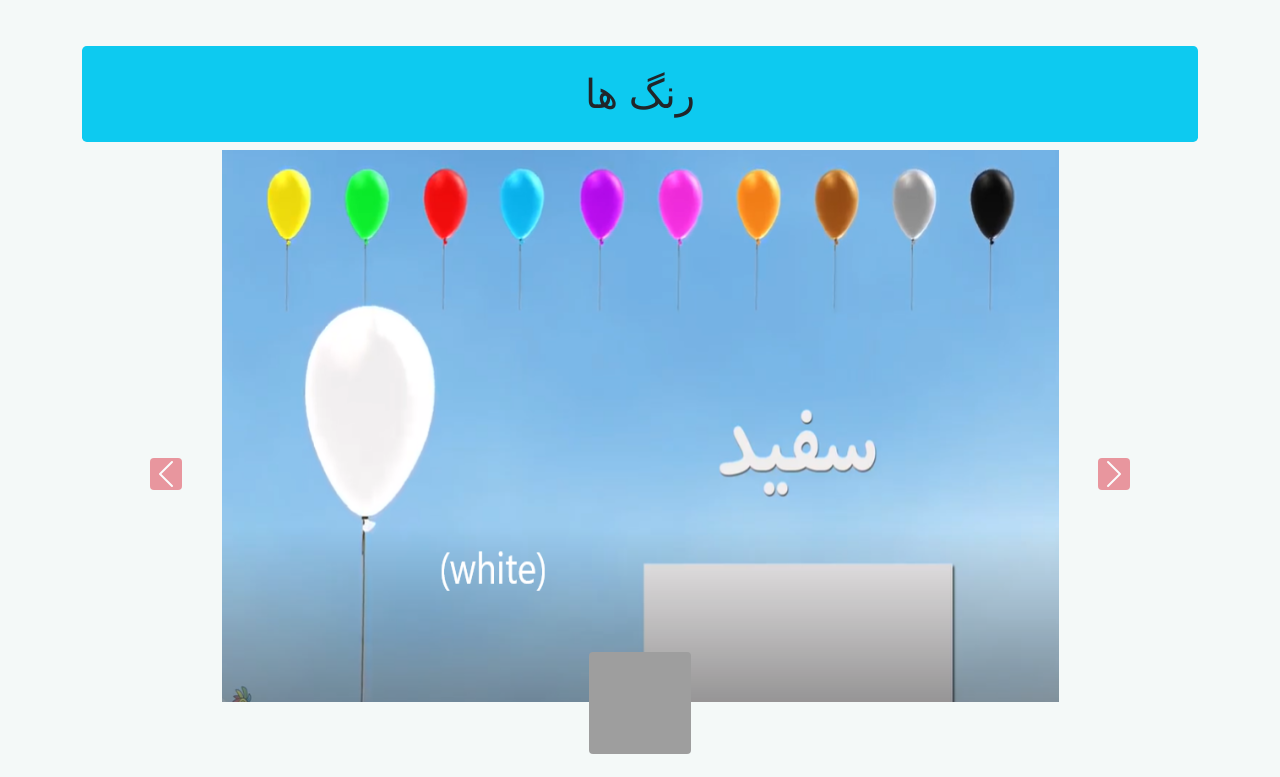
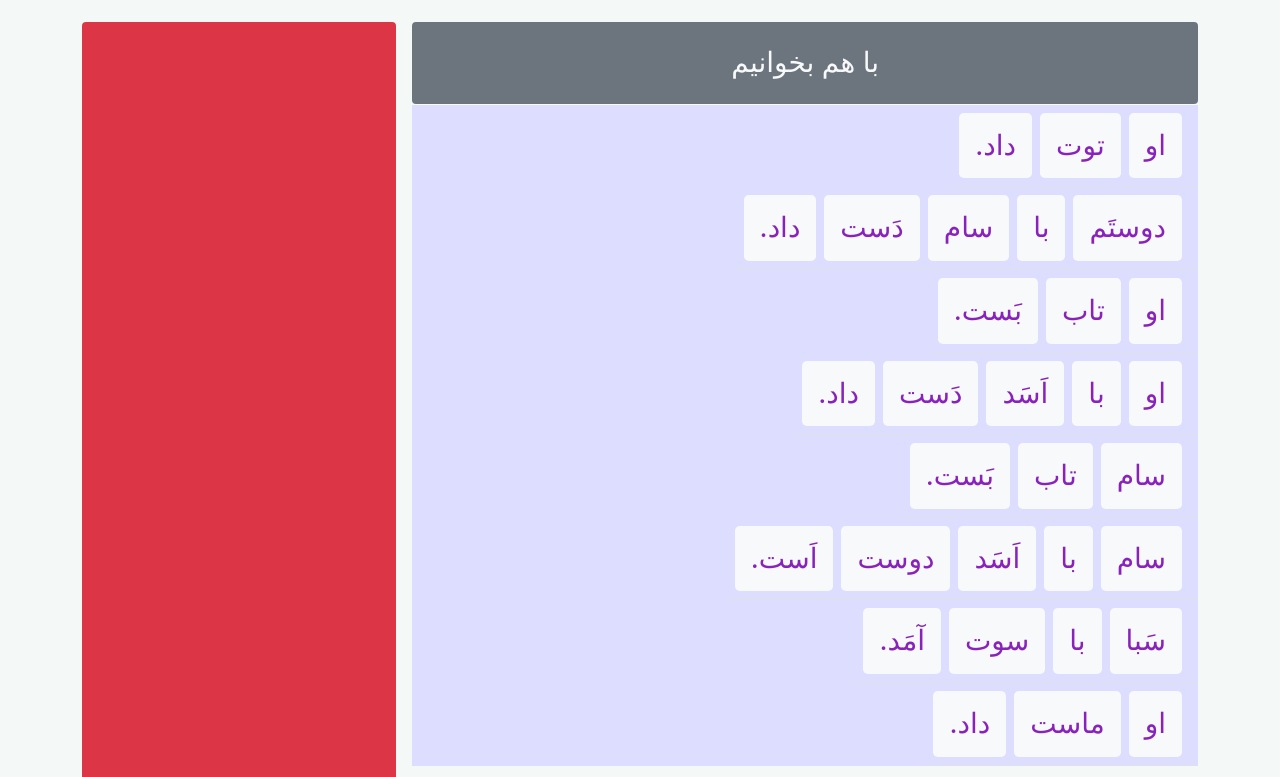
Before and after one commit to masooma-zahedi/reactFarsiClass, a React (Create React App) app: page / in a window 1280 px wide. Shown: the part 3500-4277 px from the top of the page. Built offline with nearby package versions, Linux system fonts and the light colour scheme; grey boxes are pictures that could not be loaded.

Commit message:
make sylbelWord at alpha page

```diff
--- a/src/component/classes/alphabet/Alphabet.js
+++ b/src/component/classes/alphabet/Alphabet.js
@@ -2,6 +2,7 @@ import {CardAlphaCompo,} from "./cardAlpha/CardAlphaCompo.js";
 import {alphaCrousel} from "./dataAlpha.js"
 import {CarouselAlpha} from "./CarouselAlpha"
 import { WordCarousel } from "./WordCarousel";
+import { SylabeWords } from "./SylabeWords";
 
 
 export const Alphabet = () => {
@@ -11,6 +12,7 @@ export const Alphabet = () => {
         <div className = "container mt-4">
           <CarouselAlpha  dataCarousel={alphaCrousel}/>
           <CardAlphaCompo/>
+          <SylabeWords/>
           <WordCarousel/>
         </div>
     </>
--- /dev/null
+++ b/src/component/classes/alphabet/SylabeWords.js
@@ -0,0 +1,59 @@
+import React from 'react';
+import { sylabelWord1 } from './dataAlpha';
+
+export const SylabeWords = () => {
+  return (
+    <>
+        <section className=" f-right mt-4">
+            <div className="d-flex  ">
+                <div className=" flex-fill">
+                    <div className="ms-3">
+                    {/* <!-- ******************* --> */}
+                    <div
+                        className="table-responsive"
+                    >
+                        <table
+                        className="table"
+                        >
+                        <thead>
+                            <tr className=''>
+                            <th className="h3 bg-secondary p-4 text-center rounded text-light p-2" scope="col">{sylabelWord1.titleHead}</th>
+                            </tr>
+                        </thead>
+                        <tbody>
+                            {sylabelWord1.sentenceRow.map((sentence,index)=>{
+                                return(
+                                    <>
+                                        <tr style={{backgroundColor:"#ddddff"}} className="h1 " key={index}>
+                                        <td className="btn-group sentence_alpha " role="group" aria-label="Basic example">
+                                            {sentence.map((item,index)=>{
+                                                const putWord = ()=>{
+                                                    let target = sylabelWord1.buttonTargetId
+                                                    console.log(target);
+                                                    document.querySelector(`#${target}`).innerHTML=`
+                                                        <h1>${item.syla=="" ? item.word : item.syla}</h1>
+                                                    `
+                                                }
+                                                return(
+                                                    <>
+                                                        <button key={index} type="button" style={{color:"#8822bb"}} className="btn-lg btn-light fs-3 p-3 me-2  border-0" onClick={putWord}>{item.word}</button>
+                                                    </>
+                                                )
+                                            })}
+                                        </td>
+                                        </tr>
+                                    </>
+                                )
+                            })}
+                        </tbody>
+                        </table>
+                    </div>
+                    {/* <!-- *************** --> */}
+                    </div>
+                </div>
+                <div className=" bg-danger flex-fill rounded py-10 d-flex justify-content-center align-items-center text-light" id={sylabelWord1.buttonTargetId}></div>
+            </div>
+        </section>
+    </>
+  )
+}
--- a/src/component/classes/alphabet/dataAlpha.js
+++ b/src/component/classes/alphabet/dataAlpha.js
@@ -1,3 +1,4 @@
+// ******************************* Start Just Carousel ***************
 export let alphaCrousel={
     buttonId:"alphaC1",
     carouselImg:[
@@ -8,6 +9,9 @@ export let alphaCrousel={
     "./images/assetAlpha/cardAlpha/Untitled-2-5.jpg",
     "./images/assetAlpha/cardAlpha/Untitled-2-6.jpg",
 ]}
+// ******************************* End Just Carousel data ************************
+
+// ******************************* Start MakeWordCarousel data *********************
 export let testColor = {
 
         wordCarousel:{
@@ -693,3 +697,157 @@ export let testDaysOfWeek = {
         },
     ]
 }
+
+// ******************************* End MakeWordCarousel data *********************
+
+// ******************************* Start SylabelWords data *********************
+export let sylabelWord1={
+    buttonTargetId:"testSylabe1",
+    titleHead:"با هم بخوانیم",
+    sentenceRow:[
+        // each arrow is one sentence
+        [
+            {
+            word:"او",
+            syla:""
+            },
+            {
+            word:"توت",
+            syla:""
+            },
+            {
+            word:"داد.",
+            syla:""
+            },
+        ],
+        [
+            {
+            word:"دوستَم",
+            syla:"دوس + تَم"
+            },
+            {
+            word:"با",
+            syla:""
+            },
+            {
+            word:"سام",
+            syla:""
+            },
+            {
+            word:"دَست",
+            syla:""
+            },
+            {
+            word:"داد.",
+            syla:""
+            },
+        ],
+        [
+            {
+            word:"او",
+            syla:""
+            },
+            {
+            word:"تاب",
+            syla:""
+            },
+            {
+            word:"بَست.",
+            syla:""
+            },
+        ],
+        [
+            {
+            word:"او",
+            syla:""
+            },
+            {
+            word:"با",
+            syla:""
+            },
+            {
+            word:"اَسَد",
+            syla:"اَ + سَد"
+            },
+            {
+            word:"دَست",
+            syla:""
+            },
+            {
+            word:"داد.",
+            syla:""
+            },
+        ],
+        [
+            {
+            word:"سام",
+            syla:""
+            },
+            {
+            word:"تاب",
+            syla:""
+            },
+            {
+            word:"بَست.",
+            syla:""
+            },
+        ],
+        [
+            {
+            word:"سام",
+            syla:""
+            },
+            {
+            word:"با",
+            syla:""
+            },
+            {
+            word:"اَسَد",
+            syla:"اَ + سَد"
+            },
+            {
+            word:"دوست",
+            syla:""
+            },
+            {
+            word:"اَست.",
+            syla:""
+            },
+        ],
+        [
+            {
+            word:"سَبا",
+            syla:""
+            },
+            {
+            word:"با",
+            syla:""
+            },
+            {
+            word:"سوت",
+            syla:""
+            },
+            {
+            word:"آمَد.",
+            syla:"آ + مَد"
+            },
+        ],
+        [
+            {
+            word:"او",
+            syla:""
+            },
+            {
+            word:"ماست",
+            syla:""
+            },
+            {
+            word:"داد.",
+            syla:""
+            },
+        ],
+    ]
+}
+
+
+// ******************************* End SylabelWords data *********************
```
